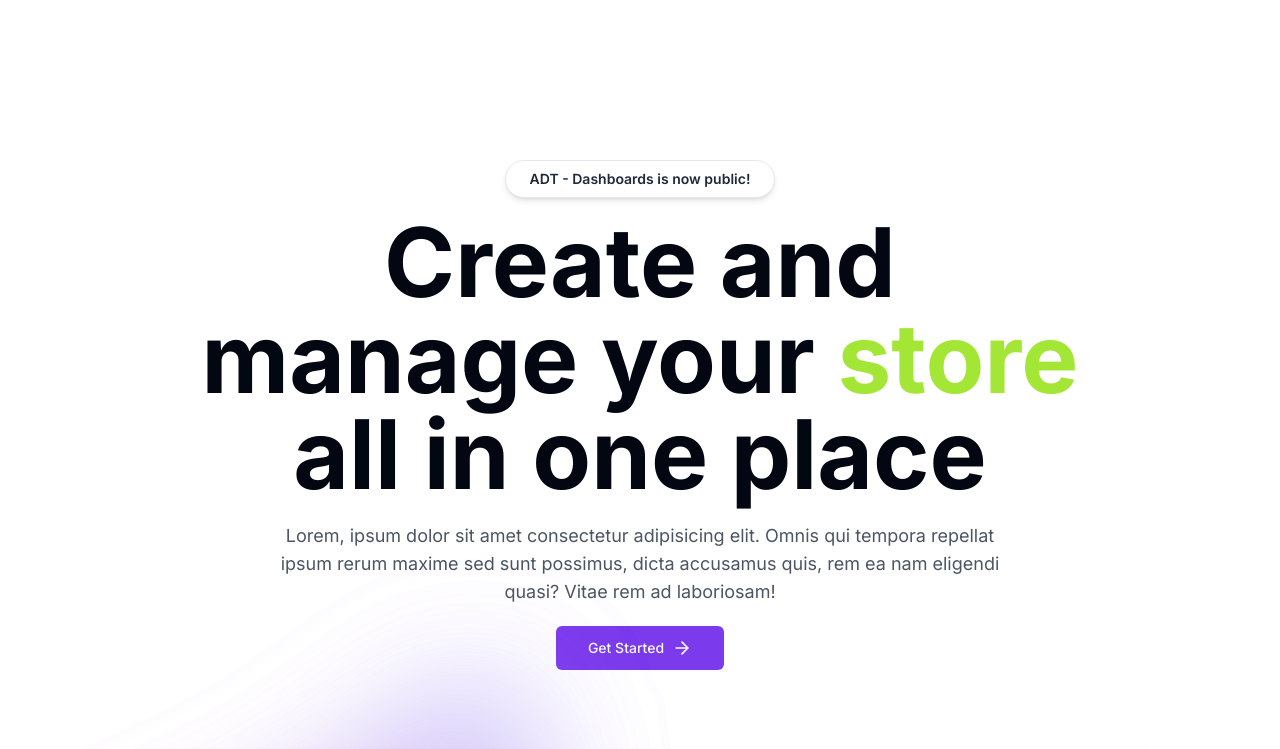
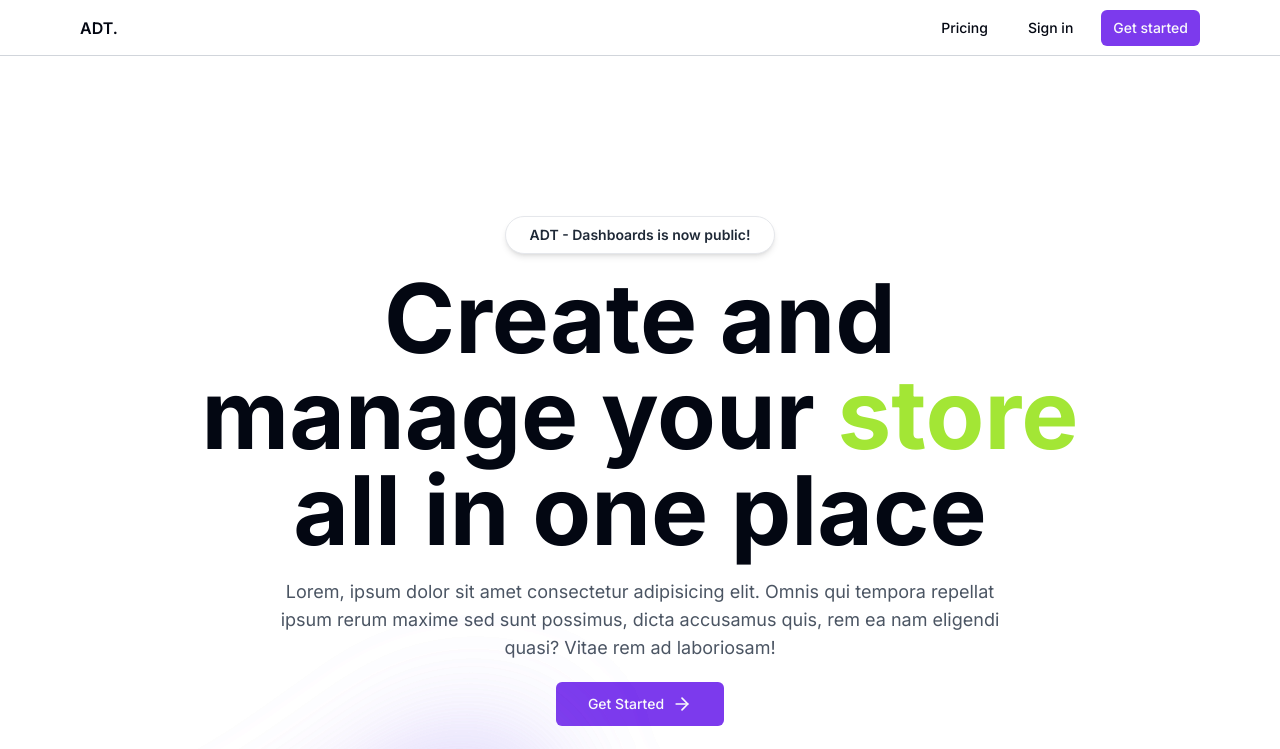
Before and after one commit to EBosch14/saas-project, a Next.js app: page / in a window 1280 px wide. Shown: the top 749 px of the page. Built offline with nearby package versions, Linux system fonts and the light colour scheme.

Commit message:
feat(/src/components/): :sparkles: add navbar

```diff
--- a/src/app/layout.tsx
+++ b/src/app/layout.tsx
@@ -2,6 +2,7 @@ import { cn } from "@/lib/utils";
 import "./globals.css";
 import type { Metadata } from "next";
 import { Inter } from "next/font/google";
+import Navbar from "@/components/navbar";
 
 const inter = Inter({ subsets: ["latin"] });
 
@@ -19,6 +20,7 @@ export default function RootLayout({
     <html lang="en" className="light">
       <body
         className={cn("min-h-screen font-sans antialiased", inter.className)}>
+        <Navbar />
         {children}
       </body>
     </html>
--- /dev/null
+++ b/src/components/navbar.tsx
@@ -0,0 +1,46 @@
+import Link from "next/link";
+import MaxWidthWrapper from "./max-width-wrapper";
+import { buttonVariants } from "./ui/button";
+import { RegisterLink, LoginLink } from "@kinde-oss/kinde-auth-nextjs/server";
+
+const Navbar = () => {
+  return (
+    <nav className="sticky h-14 inset-x-0 top-0 z-30 w-full border-b border-gray-300 bg-white/40 backdrop-blur-lg transition-all">
+      <MaxWidthWrapper>
+        <div className="flex h-14 items-center justify-between border-b border-gray-300">
+          <Link className="flex z-40 font-semibold" href="/">
+            <span>ADT.</span>
+          </Link>
+          {/* {ADD Mobile navbar} */}
+          <div className="hidden items-center space-x-4 sm:flex">
+            <>
+              <Link
+                href="/pricing"
+                className={buttonVariants({
+                  variant: "ghost",
+                  size: "sm",
+                })}>
+                Pricing
+              </Link>
+              <LoginLink
+                className={buttonVariants({
+                  variant: "ghost",
+                  size: "sm",
+                })}>
+                Sign in
+              </LoginLink>
+              <RegisterLink
+                className={buttonVariants({
+                  size: "sm",
+                })}>
+                Get started
+              </RegisterLink>
+            </>
+          </div>
+        </div>
+      </MaxWidthWrapper>
+    </nav>
+  );
+};
+
+export default Navbar;
```
